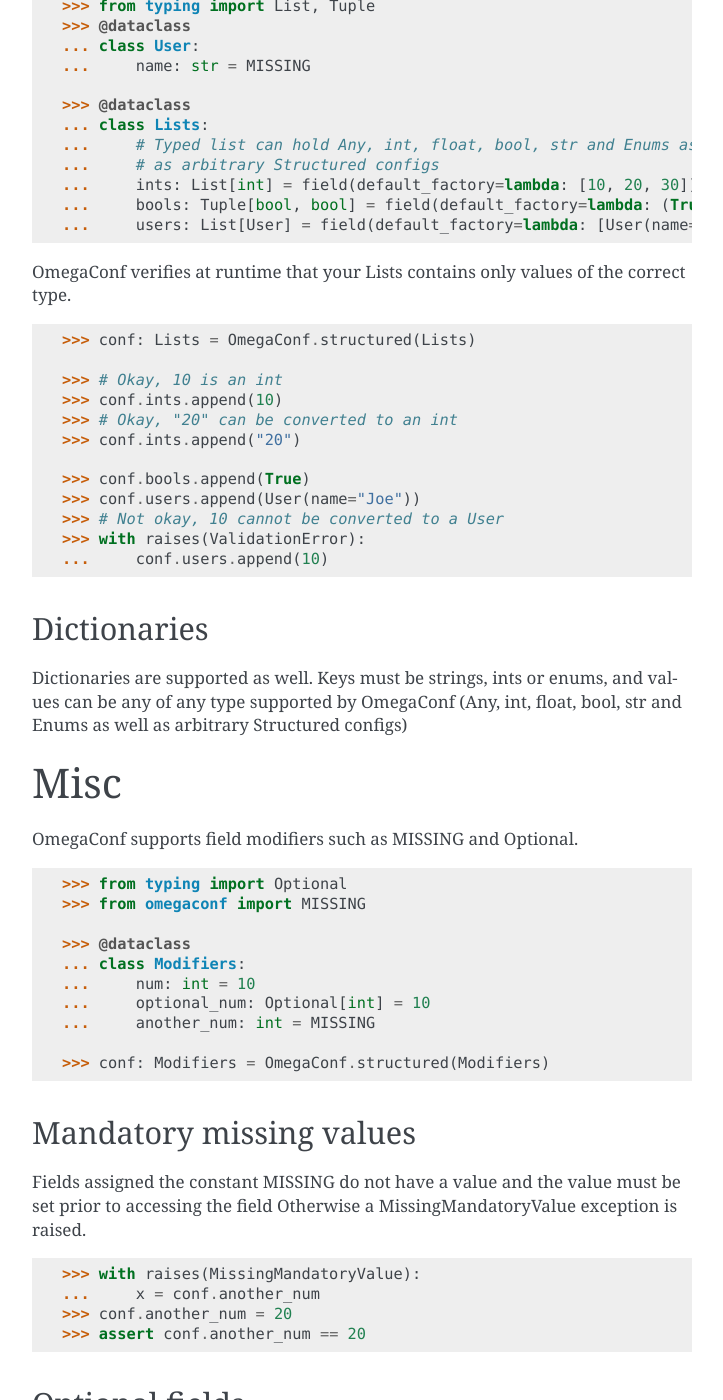
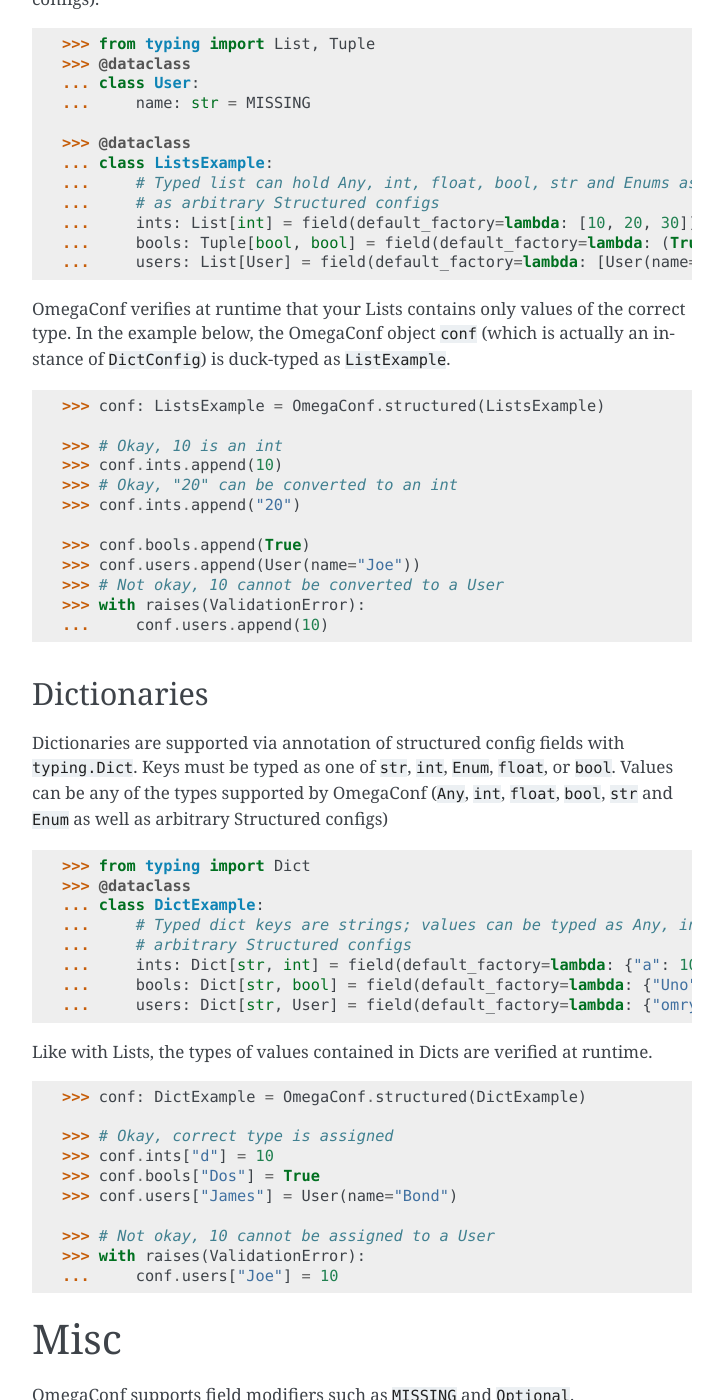
Before and after one commit to omry/omegaconf, a Sphinx documentation site: the page built from docs/source/structured_config.rst, in a window 1280 px wide and 1400 px high, scrolled down 4078 px. Shown: the whole window, without its empty margins (388-1111 px from the left). Built offline with Sphinx 7.4.7, drawn with Linux system fonts in a browser that asks for light colours; some of the changed text lies outside the part shown.

Commit message:
Docs edits (#706)

```diff
--- a/docs/source/structured_config.rst
+++ b/docs/source/structured_config.rst
@@ -52,7 +52,7 @@
     ...     height: Height = Height.SHORT
     ...     description: str = "text"
 
-You can create a config based on the SimpleTypes class itself or instances of it.
+You can create a config based on the SimpleTypes class itself or an instance of it.
 Those would be equivalent by default, but the Object variant allows you to set the values of specific
 fields during construction.
 
@@ -99,8 +99,8 @@
     >>> with raises(ValidationError):
     ...     conf.num = "foo"
 
-This is duck-typing, the actual object type of `conf` is `DictConfig`. You can access the underlying
-type using `OmegaConf.get_type()`:
+This is duck-typing; the actual object type of ``conf`` is ``DictConfig``. You can access the underlying
+type using ``OmegaConf.get_type()``:
 
 .. doctest::
 
@@ -206,7 +206,8 @@
 
 Lists
 ^^^^^
-Lists can hold any type supported by OmegaConf (int, float. bool, str, enum and Structured configs). Lists can be created from Lists and Tuples.
+Structured Config fields annotated with ``typing.List`` or ``typing.Tuple`` can hold any type
+supported by OmegaConf (``int``, ``float``. ``bool``, ``str``, ``Enum`` or Structured configs).
 
 .. doctest::
 
@@ -216,7 +217,7 @@
     ...     name: str = MISSING
 
     >>> @dataclass
-    ... class Lists:
+    ... class ListsExample:
     ...     # Typed list can hold Any, int, float, bool, str and Enums as well
     ...     # as arbitrary Structured configs
     ...     ints: List[int] = field(default_factory=lambda: [10, 20, 30])
@@ -224,10 +225,11 @@
     ...     users: List[User] = field(default_factory=lambda: [User(name="omry")])
 
 OmegaConf verifies at runtime that your Lists contains only values of the correct type.
+In the example below, the OmegaConf object ``conf`` (which is actually an instance of ``DictConfig``) is duck-typed as ``ListExample``.
 
 .. doctest::
 
-    >>> conf: Lists = OmegaConf.structured(Lists)
+    >>> conf: ListsExample = OmegaConf.structured(ListsExample)
 
     >>> # Okay, 10 is an int
     >>> conf.ints.append(10)
@@ -242,13 +244,40 @@
 
 Dictionaries
 ^^^^^^^^^^^^
-Dictionaries are supported as well. Keys must be strings, ints or enums, and values can
-be any of any type supported by OmegaConf (Any, int, float, bool, str and Enums as well
+Dictionaries are supported via annotation of structured config fields with ``typing.Dict``.
+Keys must be typed as one of ``str``, ``int``, ``Enum``, ``float``, or ``bool``. Values can
+be any of the types supported by OmegaConf (``Any``, ``int``, ``float``, ``bool``, ``str`` and ``Enum`` as well
 as arbitrary Structured configs)
+
+.. doctest::
+
+    >>> from typing import Dict
+    >>> @dataclass
+    ... class DictExample:
+    ...     # Typed dict keys are strings; values can be typed as Any, int, float, bool, str and Enums or
+    ...     # arbitrary Structured configs
+    ...     ints: Dict[str, int] = field(default_factory=lambda: {"a": 10, "b": 20, "c": 30})
+    ...     bools: Dict[str, bool] = field(default_factory=lambda: {"Uno": True, "Zoro": False})
+    ...     users: Dict[str, User] = field(default_factory=lambda: {"omry": User(name="omry")})
+
+Like with Lists, the types of values contained in Dicts are verified at runtime.
+
+.. doctest::
+
+    >>> conf: DictExample = OmegaConf.structured(DictExample)
+
+    >>> # Okay, correct type is assigned
+    >>> conf.ints["d"] = 10
+    >>> conf.bools["Dos"] = True
+    >>> conf.users["James"] = User(name="Bond")
+
+    >>> # Not okay, 10 cannot be assigned to a User
+    >>> with raises(ValidationError):
+    ...     conf.users["Joe"] = 10
 
 Misc
 ----
-OmegaConf supports field modifiers such as MISSING and Optional.
+OmegaConf supports field modifiers such as ``MISSING`` and ``Optional``.
 
 .. doctest::
 
@@ -266,8 +295,8 @@
 Mandatory missing values
 ^^^^^^^^^^^^^^^^^^^^^^^^
 
-Fields assigned the constant MISSING do not have a value and the value must be set prior to accessing the field
-Otherwise a MissingMandatoryValue exception is raised.
+Fields assigned the constant ``MISSING`` do not have a value and the value must be set prior to accessing the field.
+Otherwise a ``MissingMandatoryValue`` exception is raised.
 
 .. doctest::
 
@@ -294,8 +323,8 @@
 Interpolations
 ^^^^^^^^^^^^^^
 
-:ref:`interpolation` works normally with Structured configs but static type checkers may object to you assigning a string to another type.
-To work around it, use SI and II described below.
+:ref:`interpolation` works normally with Structured configs, but static type checkers may object to you assigning a string to another type.
+To work around this, use the special functions ``omegaconf.SI`` and ``omegaconf.II`` described below.
 
 .. doctest::
 
@@ -367,7 +396,7 @@
     >>> with raises(ReadonlyConfigError):
     ...    conf.x = 20
 
-Read-only flag is recursive:
+The read-only flag is recursive:
 
 .. doctest::
 
@@ -406,7 +435,7 @@
     ...     users: List[int] = field(default_factory=list)
 
 
-I intentionally made an error in the type of the users list (List[int] should be List[str]).
+I intentionally made an error in the type of the users list (``List[int]`` should be ``List[str]``).
 This will cause a validation error when merging the config from the file with that from the scheme.
 
 .. doctest::
```
Also changed, not shown: other parts of docs/source/structured_config.rst (+7 -7 lines), docs/source/custom_resolvers.rst (+17 -15 lines), docs/source/usage.rst (+29 -26 lines).
